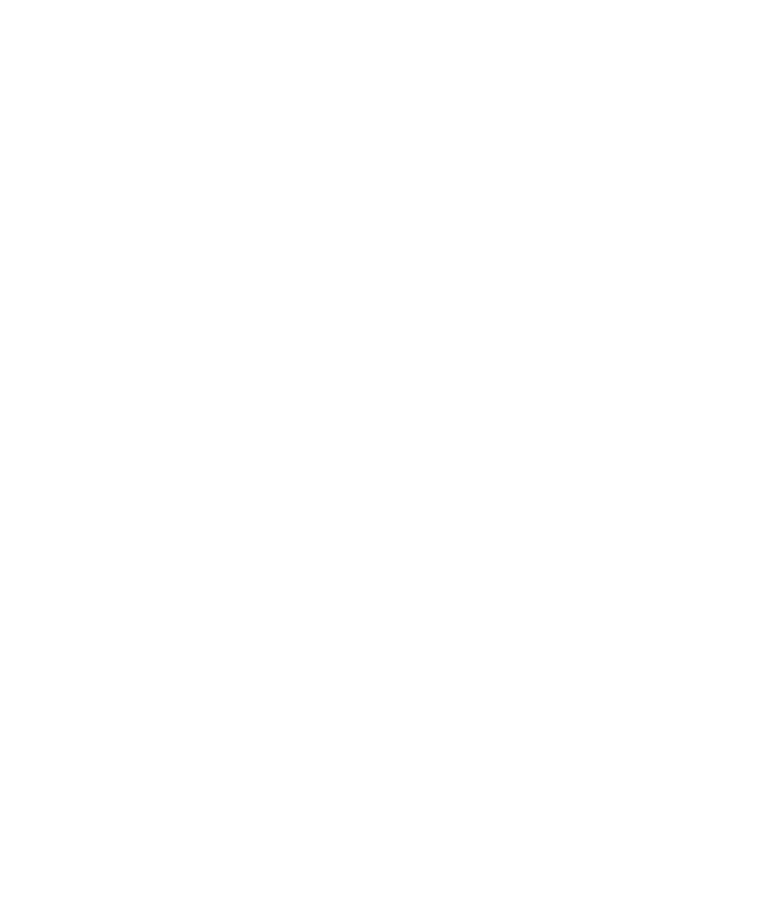
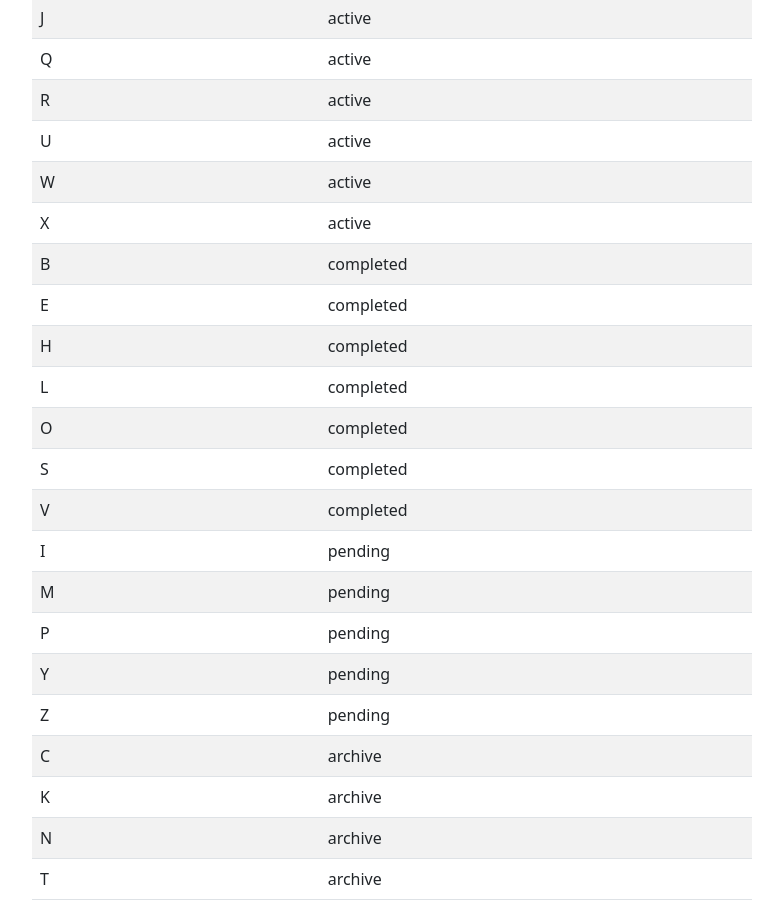
Before and after one commit to mrhrifat/mw-react-test, a React (Vite) app: page /problem-1 in a window 1280 px wide. Shown: the part 600-1516 px from the top of the page, without its empty margins (248-1031 px from the left). Before the commit the page ends 800 px from the top, so only its background shows below. Built offline with nearby package versions, Linux system fonts and the light colour scheme.

Commit message:
refactor: problem 1

```diff
--- a/src/components/Problem-1.jsx
+++ b/src/components/Problem-1.jsx
@@ -1,11 +1,36 @@
-import React, {useState} from 'react';
+import React, { useState } from 'react';
+import { problem1Data } from '../utils/data';
 
 const Problem1 = () => {
 
     const [show, setShow] = useState('all');
+    const [inputData, setInputData] = useState({ name: '', status: '' })
+    const [currentData, setCurrentData] = useState(problem1Data)
 
-    const handleClick = (val) =>{
+    const handleClick = (val) => {
         setShow(val);
+    }
+
+    const status = {
+        'active': 1,
+        'completed': 2,
+        'pending': 3,
+        'archive': 4,
+
+    };
+
+    const handleChange = (e) => {
+        const { name } = e.target;
+        if (name === 'name') {
+            setInputData({ ...inputData, name: e.target.value })
+        } else {
+            setInputData({ ...inputData, status: e.target.value })
+        }
+    }
+
+    const handleSubmit = (e) => {
+        e.preventDefault();
+        setCurrentData(currentData.filter(item => item.name.toLowerCase() === inputData.name.toLowerCase() && item.status.toLowerCase() === inputData.status.toLowerCase()))
     }
 
     return (
@@ -14,40 +39,51 @@
             <div className="row justify-content-center mt-5">
                 <h4 className='text-center text-uppercase mb-5'>Problem-1</h4>
                 <div className="col-6 ">
-                    <form className="row gy-2 gx-3 align-items-center mb-4">
+                    <form className="row gy-2 gx-3 align-items-center mb-4" onSubmit={handleSubmit}>
                         <div className="col-auto">
-                            <input type="text" className="form-control" placeholder="Name"/>
+                            <input type="text" name='name' className="form-control" placeholder="Name" value={inputData.name}
+                                onChange={(e) => handleChange(e)} />
                         </div>
                         <div className="col-auto">
-                            <input type="text" className="form-control" placeholder="Status"/>
+                            <input type="text" className="form-control" placeholder="Status" name='status' value={inputData.status}
+                                onChange={(e) => handleChange(e)} />
                         </div>
                         <div className="col-auto">
-                            <button type="submit" className="btn btn-primary">Submit</button>
+                            <button type="submit" className="btn btn-primary"
+
+                            >Submit</button>
                         </div>
                     </form>
                 </div>
                 <div className="col-8">
                     <ul className="nav nav-pills mb-3" id="pills-tab" role="tablist">
                         <li className="nav-item">
-                            <button  className={`nav-link ${show==='all' && 'active'}`} type="button" onClick={()=>handleClick('all')}>All</button>
+                            <button className={`nav-link ${show === 'all' && 'active'}`} type="button" onClick={() => handleClick('all')}>All</button>
                         </li>
                         <li className="nav-item">
-                            <button className={`nav-link ${show==='active' && 'active'}`} type="button" onClick={()=>handleClick('active')}>Active</button>
+                            <button className={`nav-link ${show === 'active' && 'active'}`} type="button" onClick={() => handleClick('active')}>Active</button>
                         </li>
                         <li className="nav-item">
-                            <button  className={`nav-link ${show==='completed' && 'active'}`} type="button" onClick={()=>handleClick('completed')}>Completed</button>
+                            <button className={`nav-link ${show === 'completed' && 'active'}`} type="button" onClick={() => handleClick('completed')}>Completed</button>
                         </li>
                     </ul>
                     <div className="tab-content"></div>
                     <table className="table table-striped ">
                         <thead>
-                        <tr>
-                            <th scope="col">Name</th>
-                            <th scope="col">Status</th>
-                        </tr>
+                            <tr>
+                                <th scope="col">Name</th>
+                                <th scope="col">Status</th>
+                            </tr>
                         </thead>
                         <tbody>
-
+                            {
+                                currentData.filter(item => show === 'all' ? item : item.status === show).sort((a, b) => status[a.status] - status[b.status]).map(item => (
+                                    <tr key={item.id}>
+                                        <td>{item.name}</td>
+                                        <td>{item.status}</td>
+                                    </tr>
+                                ))
+                            }
                         </tbody>
                     </table>
                 </div>
```
